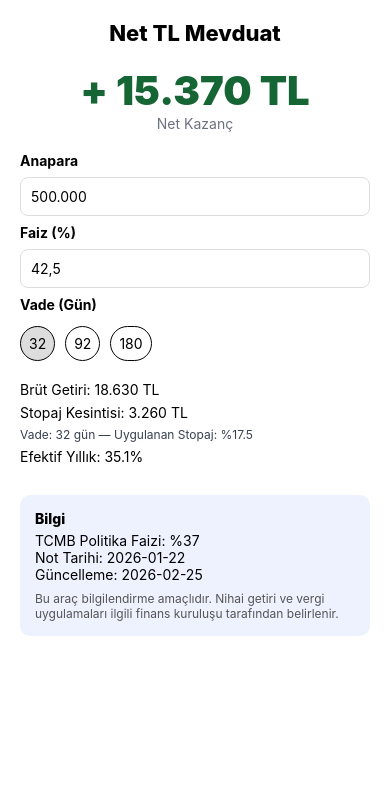
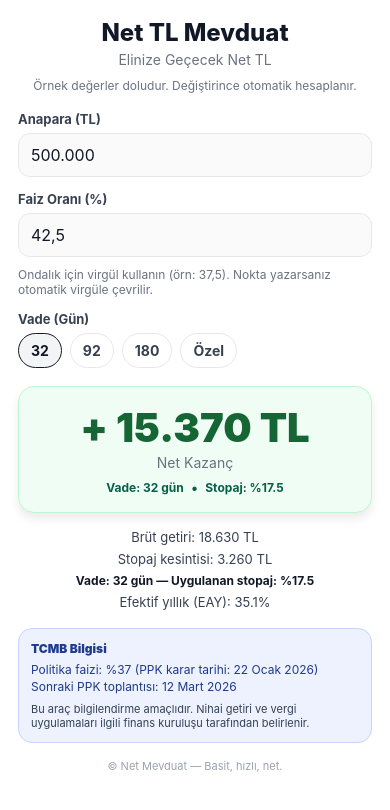
Before and after one commit to altaratinc-ops/net-tl-mevduat, a React Native app: screen / in a window 390 px wide. Shown: the top 810 px of the page. Built offline with nearby package versions, Linux system fonts and the light colour scheme.

Commit message:
tcmb info update

```diff
--- a/App.tsx
+++ b/App.tsx
@@ -20,17 +20,20 @@ type CalcResult = {
   stopajPctUsed: number;
 };
 
-const INFO_LAST_UPDATED = "2026-02-25";
+const INFO_LAST_UPDATED = "2026-02-25"; // (istersen ileride tekrar kullanırız ama ekranda göstermiyoruz)
 
-const STOPAJ_TL_UP_TO_6M = 17.5;
-const STOPAJ_TL_UP_TO_1Y = 15;
-const STOPAJ_TL_OVER_1Y = 10;
+// TL mevduat stopaj oranları (vade bazlı)
+const STOPAJ_TL_UP_TO_6M = 17.5; // <=180
+const STOPAJ_TL_UP_TO_1Y = 15; // 181-365
+const STOPAJ_TL_OVER_1Y = 10; // >365
 
+// TCMB bilgi (takvim: 2026)
 const TCMB_POLICY_RATE_PCT = 37;
-const TCMB_POLICY_RATE_NOTE_DATE = "2026-01-22";
+const TCMB_POLICY_RATE_DECISION_DATE = "22 Ocak 2026";
+const TCMB_NEXT_MPC_MEETING_DATE = "12 Mart 2026";
 
-const DEFAULT_PRINCIPAL = 500000;
-const DEFAULT_RATE = 42.5;
+const DEFAULT_PRINCIPAL = 500000; // 500.000 TL
+const DEFAULT_RATE = 42.5; // %42,5
 const DEFAULT_DAYS = 32;
 
 function clampNonNegative(n: number): number {
@@ -38,216 +41,328 @@ function clampNonNegative(n: number): number {
 }
 
 function formatTL(n: number): string {
-  return new Intl.NumberFormat("tr-TR").format(Math.round(n || 0));
+  const rounded = Math.round(Number.isFinite(n) ? n : 0);
+  return new Intl.NumberFormat("tr-TR").format(rounded);
 }
 
+// Anapara: "500.000" -> 500000
 function parsePrincipalInt(input: string): number {
-  const digits = (input ?? "").replace(/\D+/g, "");
-  return parseInt(digits, 10) || 0;
+  const digits = (input ?? "").toString().replace(/\D+/g, "");
+  const n = parseInt(digits, 10);
+  return Number.isFinite(n) ? n : 0;
 }
 
+// Anapara input: TR format (binlik)
 function formatThousandsTR(input: string): string {
-  const digits = (input ?? "").replace(/\D+/g, "");
+  let s = (input ?? "").toString();
+  s = s.replace(/,/g, "");
+  const digits = s.replace(/\D+/g, "");
   if (!digits) return "";
-  return new Intl.NumberFormat("tr-TR").format(parseInt(digits, 10));
+  const n = parseInt(digits, 10);
+  if (!Number.isFinite(n)) return "";
+  return new Intl.NumberFormat("tr-TR").format(n);
 }
 
+// Gün: sadece rakam
 function digitsOnly(text: string): string {
   return (text ?? "").replace(/\D+/g, "");
 }
 
+// Faiz inputu: '.' -> ',' yap, sadece rakam+virgül, tek virgül
 function formatRateTR(input: string): string {
-  let s = (input ?? "").replace(/\./g, ",");
+  let s = (input ?? "").toString();
+
+  s = s.replace(/\./g, ",");
   s = s.replace(/[^0-9,]/g, "");
-  const i = s.indexOf(",");
-  if (i !== -1) {
-    const before = s.slice(0, i + 1);
-    const after = s.slice(i + 1).replace(/,/g, "");
+
+  const firstCommaIndex = s.indexOf(",");
+  if (firstCommaIndex !== -1) {
+    const before = s.slice(0, firstCommaIndex + 1);
+    const after = s.slice(firstCommaIndex + 1).replace(/,/g, "");
     s = before + after;
   }
+
   if (s.startsWith(",")) s = "0" + s;
   return s;
 }
 
+// Faiz parse: "42,5" -> 42.5
 function parseRateNumber(input: string): number {
-  const s = (input ?? "").replace(",", ".").replace(/[^0-9.]/g, "");
-  return parseFloat(s) || 0;
+  const raw = (input ?? "").toString().trim();
+  if (!raw) return 0;
+
+  let s = raw.replace(/\s+/g, "");
+  s = s.replace(",", ".");
+  s = s.replace(/[^0-9.]/g, "");
+
+  const n = parseFloat(s);
+  return Number.isFinite(n) ? n : 0;
 }
 
-function getStopaj(days: number) {
-  if (days <= 180) return STOPAJ_TL_UP_TO_6M;
-  if (days <= 365) return STOPAJ_TL_UP_TO_1Y;
+function getStopajPctForTlDepositDays(days: number): number {
+  const d = Math.max(1, Math.floor(clampNonNegative(days)));
+  if (d <= 180) return STOPAJ_TL_UP_TO_6M;
+  if (d <= 365) return STOPAJ_TL_UP_TO_1Y;
   return STOPAJ_TL_OVER_1Y;
 }
 
-function calc(principal: number, rate: number, days: number) {
-  const r = rate / 100;
-  const stopajPct = getStopaj(days);
-  const gross = principal * r * (days / 365);
-  const withholding = gross * (stopajPct / 100);
+function calcNetDeposit(params: {
+  principal: number;
+  annualRatePct: number;
+  days: number;
+}): CalcResult {
+  const P = clampNonNegative(params.principal);
+  const r = clampNonNegative(params.annualRatePct) / 100;
+  const d = Math.max(1, Math.floor(clampNonNegative(params.days)));
+
+  const stopajPctUsed = getStopajPctForTlDepositDays(d);
+  const s = stopajPctUsed / 100;
+
+  const gross = P * r * (d / 365);
+  const withholding = gross * s;
   const net = gross - withholding;
-  const eay = principal > 0 ? (net / principal) * (365 / days) * 100 : 0;
 
-  return { gross, withholding, net, eay, stopajPct };
+  const eay = P > 0 ? (net / P) * (365 / d) * 100 : 0;
+
+  return { gross, withholding, net, eay, stopajPctUsed };
 }
 
 export default function App() {
-  const [principalText, setPrincipalText] = useState(
-    new Intl.NumberFormat("tr-TR").format(DEFAULT_PRINCIPAL)
-  );
-  const [rateText, setRateText] = useState("42,5");
-  const [days, setDays] = useState(DEFAULT_DAYS);
+  const [principalText, setPrincipalText] = useState(() => formatTL(DEFAULT_PRINCIPAL));
+  const [rateText, setRateText] = useState(() => DEFAULT_RATE.toString().replace(".", ","));
 
+  const [selectedDays, setSelectedDays] = useState<32 | 92 | 180 | "custom">(DEFAULT_DAYS);
+  const [customDaysText, setCustomDaysText] = useState(() => String(DEFAULT_DAYS));
+
+  const daysValue = useMemo(() => {
+    if (selectedDays === "custom") {
+      const d = parseInt(digitsOnly(customDaysText), 10);
+      return Number.isFinite(d) && d > 0 ? d : 0;
+    }
+    return selectedDays;
+  }, [selectedDays, customDaysText]);
+
+  // Otomatik hesap
   const result = useMemo(() => {
     const principal = parsePrincipalInt(principalText);
-    const rate = parseRateNumber(rateText);
-    return calc(principal, rate, days);
-  }, [principalText, rateText, days]);
+    const annualRatePct = parseRateNumber(rateText);
+    const days = daysValue > 0 ? daysValue : DEFAULT_DAYS;
+    return calcNetDeposit({ principal, annualRatePct, days });
+  }, [principalText, rateText, daysValue]);
 
   return (
     <SafeAreaView style={styles.safe}>
-      <ScrollView contentContainerStyle={styles.container}>
-        <Text style={styles.title}>Net TL Mevduat</Text>
+      <View style={styles.androidTopPad} />
 
-        {/* ✅ NET HERO ALANI EN ÜSTTE */}
-        <View style={styles.hero}>
-          <Text style={styles.netValue}>+ {formatTL(result.net)} TL</Text>
-          <Text style={styles.netLabel}>Net Kazanç</Text>
-        </View>
+      <KeyboardAvoidingView
+        style={styles.safe}
+        behavior={Platform.OS === "ios" ? "padding" : undefined}
+      >
+        <ScrollView contentContainerStyle={styles.container} keyboardShouldPersistTaps="handled">
+          <Text style={styles.title} numberOfLines={2} adjustsFontSizeToFit>
+            Net TL Mevduat
+          </Text>
+          <Text style={styles.subtitle}>Elinize Geçecek Net TL</Text>
 
+          <Text style={styles.exampleNote}>Örnek değerler doludur. Değiştirince otomatik hesaplanır.</Text>
+
+          {/* FORM */}
           <View style={styles.form}>
-          <Text style={styles.label}>Anapara</Text>
+            <View style={styles.field}>
+              <Text style={styles.label}>Anapara (TL)</Text>
               <TextInput
                 value={principalText}
                 onChangeText={(t) => setPrincipalText(formatThousandsTR(t))}
                 keyboardType="numeric"
+                placeholder="Örnek: 100.000"
                 style={styles.input}
               />
+            </View>
 
-          <Text style={styles.label}>Faiz (%)</Text>
+            <View style={styles.field}>
+              <Text style={styles.label}>Faiz Oranı (%)</Text>
               <TextInput
                 value={rateText}
                 onChangeText={(t) => setRateText(formatRateTR(t))}
                 keyboardType="numeric"
+                placeholder="Örnek: 42,5"
                 style={styles.input}
               />
+              <Text style={styles.smallHint}>
+                Ondalık için virgül kullanın (örn: 37,5). Nokta yazarsanız otomatik virgüle çevrilir.
+              </Text>
+            </View>
 
+            <View style={styles.field}>
               <Text style={styles.label}>Vade (Gün)</Text>
+
               <View style={styles.pills}>
-            {[32, 92, 180].map((d) => (
+                {[32, 92, 180].map((d) => {
+                  const active = selectedDays === d;
+                  return (
                     <Pressable
                       key={d}
-                onPress={() => setDays(d)}
-                style={[
-                  styles.pill,
-                  days === d && styles.pillActive,
-                ]}
+                      onPress={() => {
+                        setSelectedDays(d as 32 | 92 | 180);
+                        setCustomDaysText(String(d));
+                      }}
+                      style={[styles.pill, active && styles.pillActive]}
                     >
-                <Text>{d}</Text>
+                      <Text style={[styles.pillText, active && styles.pillTextActive]}>{d}</Text>
                     </Pressable>
-            ))}
+                  );
+                })}
+
+                {/* ✅ Özel butonu DURUYOR */}
+                <Pressable
+                  onPress={() => setSelectedDays("custom")}
+                  style={[styles.pill, selectedDays === "custom" && styles.pillActive]}
+                >
+                  <Text style={[styles.pillText, selectedDays === "custom" && styles.pillTextActive]}>
+                    Özel
+                  </Text>
+                </Pressable>
+              </View>
+
+              {selectedDays === "custom" && (
+                <TextInput
+                  value={customDaysText}
+                  onChangeText={(t) => setCustomDaysText(digitsOnly(t))}
+                  keyboardType="numeric"
+                  placeholder="Gün girin (ör. 400)"
+                  style={[styles.input, { marginTop: 10 }]}
+                />
+              )}
             </View>
           </View>
 
-        {/* ✅ DETAYLAR */}
-        <View style={styles.breakdown}>
-          <Text>Brüt Getiri: {formatTL(result.gross)} TL</Text>
-          <Text>Stopaj Kesintisi: {formatTL(result.withholding)} TL</Text>
-          <Text style={styles.subDetail}>
-            Vade: {days} gün — Uygulanan Stopaj: %{result.stopajPct}
-          </Text>
-          <Text>Efektif Yıllık: {result.eay.toFixed(1)}%</Text>
+          {/* ✅ NET KAZANÇ: vade tıklamalarının ALTINDA, brüt detayların ÜSTÜNDE */}
+          <View style={styles.netCard}>
+            <Text style={styles.netValue}>+ {formatTL(result.net)} TL</Text>
+            <Text style={styles.netLabel}>Net Kazanç</Text>
+
+            <View style={styles.netMetaRow}>
+              <Text style={styles.netMetaText}>Vade: {daysValue || DEFAULT_DAYS} gün</Text>
+              <Text style={styles.netMetaDot}>•</Text>
+              <Text style={styles.netMetaText}>Stopaj: %{result.stopajPctUsed}</Text>
+            </View>
           </View>
 
-        {/* ✅ BİLGİ KARTI EN AŞAĞIDA */}
+          {/* DETAY */}
+          <View style={styles.breakdown}>
+            <Text style={styles.breakRow}>Brüt getiri: {formatTL(result.gross)} TL</Text>
+            <Text style={styles.breakRow}>Stopaj kesintisi: {formatTL(result.withholding)} TL</Text>
+
+            {/* Stopaj kesintisinin altına vade + stopaj */}
+            <Text style={styles.breakSubRow}>
+              Vade: {daysValue || DEFAULT_DAYS} gün — Uygulanan stopaj: %{result.stopajPctUsed}
+            </Text>
+
+            <Text style={styles.breakRow}>Efektif yıllık (EAY): {result.eay.toFixed(1)}%</Text>
+          </View>
+
+          {/* BİLGİ KARTI EN AŞAĞIDA (daha net içerik) */}
           <View style={styles.infoCard}>
-          <Text style={styles.infoTitle}>Bilgi</Text>
-          <Text>TCMB Politika Faizi: %{TCMB_POLICY_RATE_PCT}</Text>
-          <Text>Not Tarihi: {TCMB_POLICY_RATE_NOTE_DATE}</Text>
-          <Text>Güncelleme: {INFO_LAST_UPDATED}</Text>
-          <Text style={styles.disclaimer}>
-            Bu araç bilgilendirme amaçlıdır. Nihai getiri ve vergi uygulamaları ilgili finans kuruluşu tarafından belirlenir.
+            <Text style={styles.infoTitle}>TCMB Bilgisi</Text>
+
+            <Text style={styles.infoLine}>
+              Politika faizi: %{TCMB_POLICY_RATE_PCT} (PPK karar tarihi: {TCMB_POLICY_RATE_DECISION_DATE})
+            </Text>
+
+            <Text style={styles.infoLine}>
+              Sonraki PPK toplantısı: {TCMB_NEXT_MPC_MEETING_DATE}
+            </Text>
+
+            <Text style={styles.infoHint}>
+              Bu araç bilgilendirme amaçlıdır. Nihai getiri ve vergi uygulamaları ilgili finans kuruluşu tarafından
+              belirlenir.
             </Text>
           </View>
+
+          <Text style={styles.footerHint}>© Net Mevduat — Basit, hızlı, net.</Text>
         </ScrollView>
+      </KeyboardAvoidingView>
     </SafeAreaView>
   );
 }
 
 const styles = StyleSheet.create({
-  safe: { flex: 1, backgroundColor: "#fff" },
-  container: { padding: 20 },
+  safe: { flex: 1, backgroundColor: "#FFFFFF" },
+  androidTopPad: { height: Platform.OS === "android" ? StatusBar.currentHeight ?? 0 : 0 },
 
-  title: {
-    fontSize: 22,
-    fontWeight: "800",
-    textAlign: "center",
-  },
+  container: { padding: 18, paddingBottom: 34 },
 
-  hero: {
-    marginTop: 20,
-    alignItems: "center",
-  },
+  title: { fontSize: 24, fontWeight: "800", color: "#111827", textAlign: "center" },
+  subtitle: { marginTop: 4, fontSize: 14, color: "#6B7280", textAlign: "center" },
+  exampleNote: { marginTop: 10, fontSize: 12, color: "#6B7280", textAlign: "center" },
 
-  netValue: {
-    fontSize: 40,
-    fontWeight: "900",
-    color: "#166534",
-  },
-
-  netLabel: {
-    fontSize: 14,
-    color: "#6B7280",
-  },
-
-  form: { marginTop: 20, gap: 8 },
-
-  label: { fontWeight: "700" },
+  form: { marginTop: 18, gap: 14 },
+  field: { gap: 6 },
+  label: { fontSize: 13, color: "#374151", fontWeight: "700" },
 
   input: {
     borderWidth: 1,
-    borderColor: "#ddd",
-    borderRadius: 8,
-    padding: 10,
+    borderColor: "#E5E7EB",
+    backgroundColor: "#FAFAFA",
+    borderRadius: 12,
+    paddingHorizontal: 12,
+    paddingVertical: 11,
+    fontSize: 16,
+    color: "#111827",
   },
 
-  pills: { flexDirection: "row", gap: 10, marginTop: 5 },
+  smallHint: { marginTop: 4, fontSize: 12, color: "#6B7280" },
 
+  pills: { flexDirection: "row", gap: 8, flexWrap: "wrap" },
   pill: {
-    padding: 8,
+    paddingHorizontal: 12,
+    paddingVertical: 8,
+    borderRadius: 999,
     borderWidth: 1,
-    borderRadius: 20,
+    borderColor: "#E5E7EB",
+    backgroundColor: "#FFFFFF",
   },
+  pillActive: { borderColor: "#111827", backgroundColor: "#F3F4F6" },
+  pillText: { color: "#374151", fontWeight: "700" },
+  pillTextActive: { color: "#111827" },
 
-  pillActive: {
-    backgroundColor: "#ddd",
+  // Premium Net Card (abartısız)
+  netCard: {
+    marginTop: 18,
+    backgroundColor: "#F0FDF4",
+    borderRadius: 16,
+    paddingVertical: 16,
+    paddingHorizontal: 14,
+    borderWidth: 1,
+    borderColor: "#BBF7D0",
+    alignItems: "center",
+    shadowColor: "#000",
+    shadowOpacity: 0.08,
+    shadowRadius: 10,
+    shadowOffset: { width: 0, height: 6 },
+    elevation: 2,
   },
+  netValue: { fontSize: 40, fontWeight: "900", color: "#166534" },
+  netLabel: { marginTop: 2, fontSize: 14, color: "#6B7280" },
+  netMetaRow: { flexDirection: "row", alignItems: "center", marginTop: 8 },
+  netMetaText: { fontSize: 12, color: "#065F46", fontWeight: "700" },
+  netMetaDot: { marginHorizontal: 8, color: "#065F46", fontWeight: "900" },
 
-  breakdown: {
-    marginTop: 20,
-    gap: 6,
-  },
-
-  subDetail: {
-    fontSize: 12,
-    color: "#374151",
-  },
+  breakdown: { marginTop: 16, alignSelf: "stretch", gap: 6 },
+  breakRow: { fontSize: 13, color: "#374151", textAlign: "center" },
+  breakSubRow: { fontSize: 12, color: "#111827", textAlign: "center", fontWeight: "700" },
 
   infoCard: {
-    marginTop: 30,
-    padding: 15,
+    marginTop: 18,
     backgroundColor: "#EEF2FF",
-    borderRadius: 10,
+    borderRadius: 14,
+    padding: 12,
+    borderWidth: 1,
+    borderColor: "#C7D2FE",
   },
+  infoTitle: { fontSize: 12, fontWeight: "900", color: "#1E3A8A", marginBottom: 6 },
+  infoLine: { fontSize: 12, color: "#1E3A8A", marginBottom: 2 },
+  infoHint: { marginTop: 6, fontSize: 11, color: "#334155" },
 
-  infoTitle: {
-    fontWeight: "800",
-    marginBottom: 5,
-  },
-
-  disclaimer: {
-    marginTop: 8,
-    fontSize: 12,
-    color: "#555",
-  },
+  footerHint: { marginTop: 16, fontSize: 11, color: "#9CA3AF", textAlign: "center" },
 });
```
Lines whose indentation alone changed are shown as unchanged.
